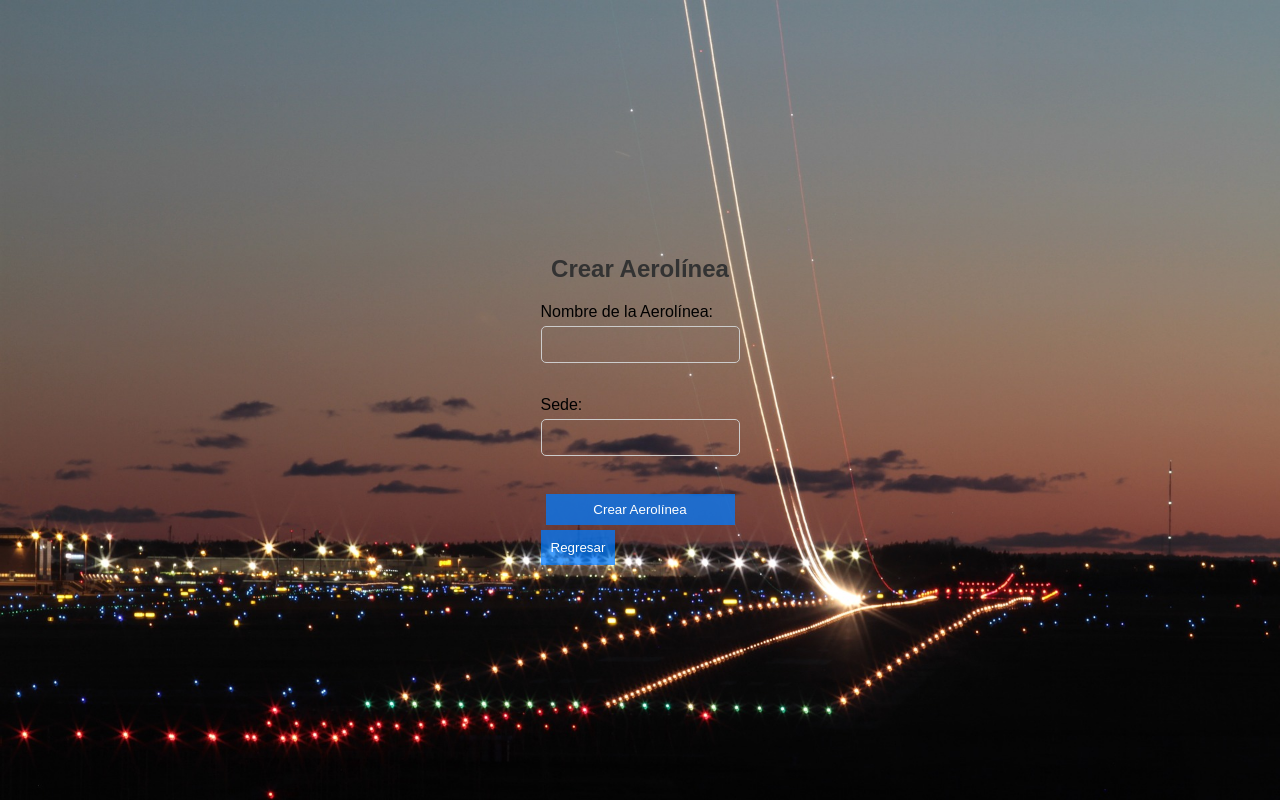
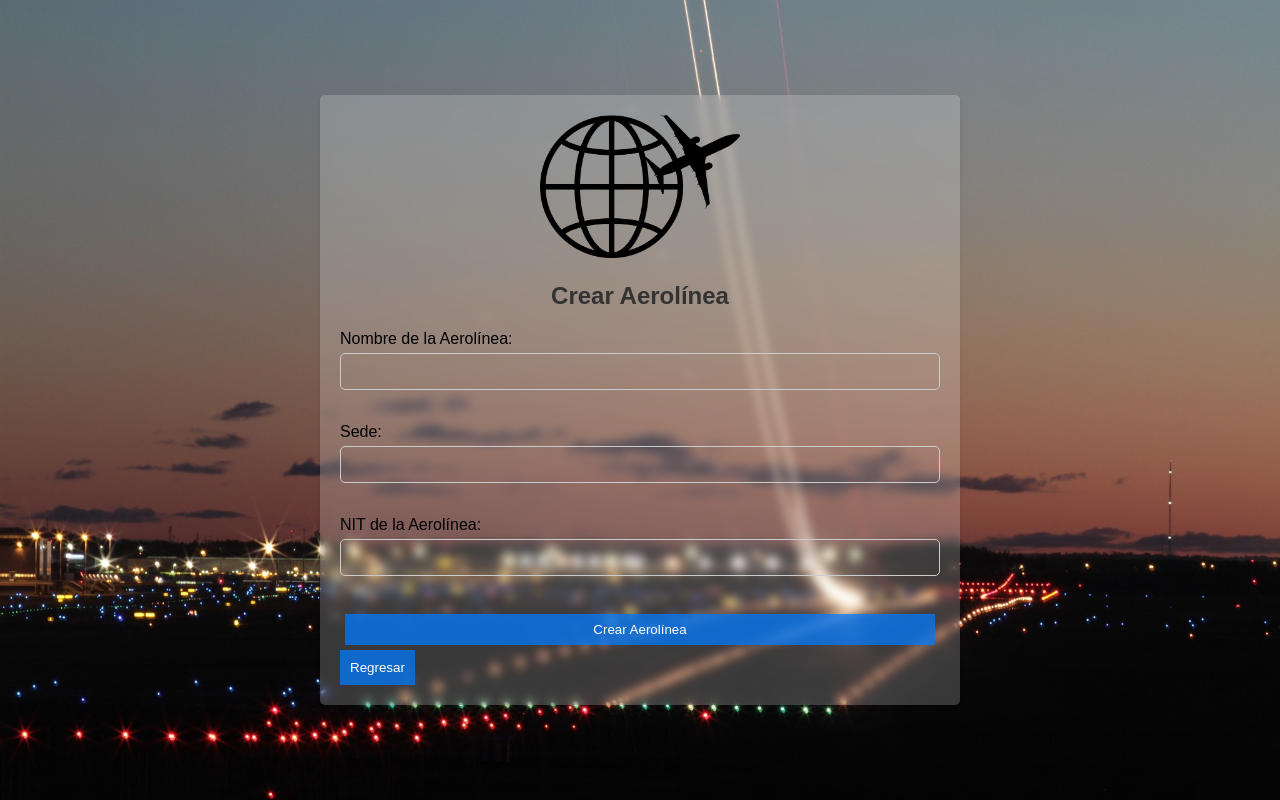
Before and after one commit to belmont-sebas/PIaeropuerto, a PHP site: page /aerolineas.php in a window 1280 px wide. Run offline with PHP 8.4, Linux system fonts and the light colour scheme; the visitor is signed in with stand-in values (Sample User, id 1).

Commit message:
Logo, validacion Nit

```diff
--- a/aerolineas.php
+++ b/aerolineas.php
@@ -1,4 +1,5 @@
 <?php
+
 session_start();
 
 if (!isset($_SESSION['id'])) {
@@ -19,9 +20,27 @@ $usuario_id = $_SESSION['id'];
 if ($_SERVER["REQUEST_METHOD"] == "POST") {
     $nombre = $_POST['nombre'];
     $sede = $_POST['sede'];
+    $nit = $_POST['nit'];
     $rol = 'Administrador';
 
-    $sql = "INSERT INTO aerolineas (nombre, sede) VALUES ('$nombre', '$sede')";
+    $sql = "INSERT INTO aerolineas (nombre, sede) VALUES ('$nombre', '$sede', '$nit')";
+
+    $sql_check = "SELECT id FROM aerolineas WHERE nit = '$nit'";
+    $result_check = $conn->query($sql_check);
+
+    if ($result_check->num_rows > 0) {
+        echo "Ya existe una aerolínea con ese NIT.";
+    } else {
+        // Insertar los datos en la base de datos
+        $sql_insert = "INSERT INTO aerolineas (nombre, sede, nit) VALUES ('$nombre', '$sede', '$nit')";
+
+        if ($conn->query($sql_insert) === TRUE) {
+            echo "Aerolínea creada exitosamente.";
+        } else {
+            echo "Error al crear aerolínea: " . $conn->error;
+        }
+    }
+
 
     if ($conn->query($sql) === TRUE) {
         echo "Aerolínea creada exitosamente.";
@@ -36,21 +55,36 @@ if ($_SERVER["REQUEST_METHOD"] == "POST") {
 <head>
     <title>Gestión de Aerolíneas</title>
     <link rel="stylesheet" type="text/css" href="estilos.css">
+    <style>
+        .logo-container {
+            text-align: center;
+            margin-bottom: 20px;
+        }
+
+        .logo-container img {
+            max-width: 200px; /* Ajusta el tamaño máximo del logo según sea necesario */
+            height: auto;
+        }
+    </style>
 </head>
 <body>
-    <div>
+    <div class="container">
+        <div class="logo-container">
+            <img src="img/logo.png" alt="Logo de la aerolínea"> <!-- Aquí se enlaza el logo.png -->
+        </div>
         <h2>Crear Aerolínea</h2>
         <form method="post" action="<?php echo $_SERVER['PHP_SELF']; ?>">
             <label for="nombre">Nombre de la Aerolínea:</label>
             <input type="text" id="nombre" name="nombre" required><br>
             <label for="sede">Sede:</label>
             <input type="text" id="sede" name="sede" required><br>
+            <label for="nit">NIT de la Aerolínea:</label>
+            <input type="text" id="nit" name="nit" required><br> <!-- Nuevo campo NIT -->
             <input type="submit" value="Crear Aerolínea">
         </form>
         <a href="menu.php">
             <button>Regresar</button>
         </a>
     </div>
-
 </body>
 </html>
```
Also changed, not shown: registro.php (+80 -19 lines), img/log.png (added), img/logo.png (added).
